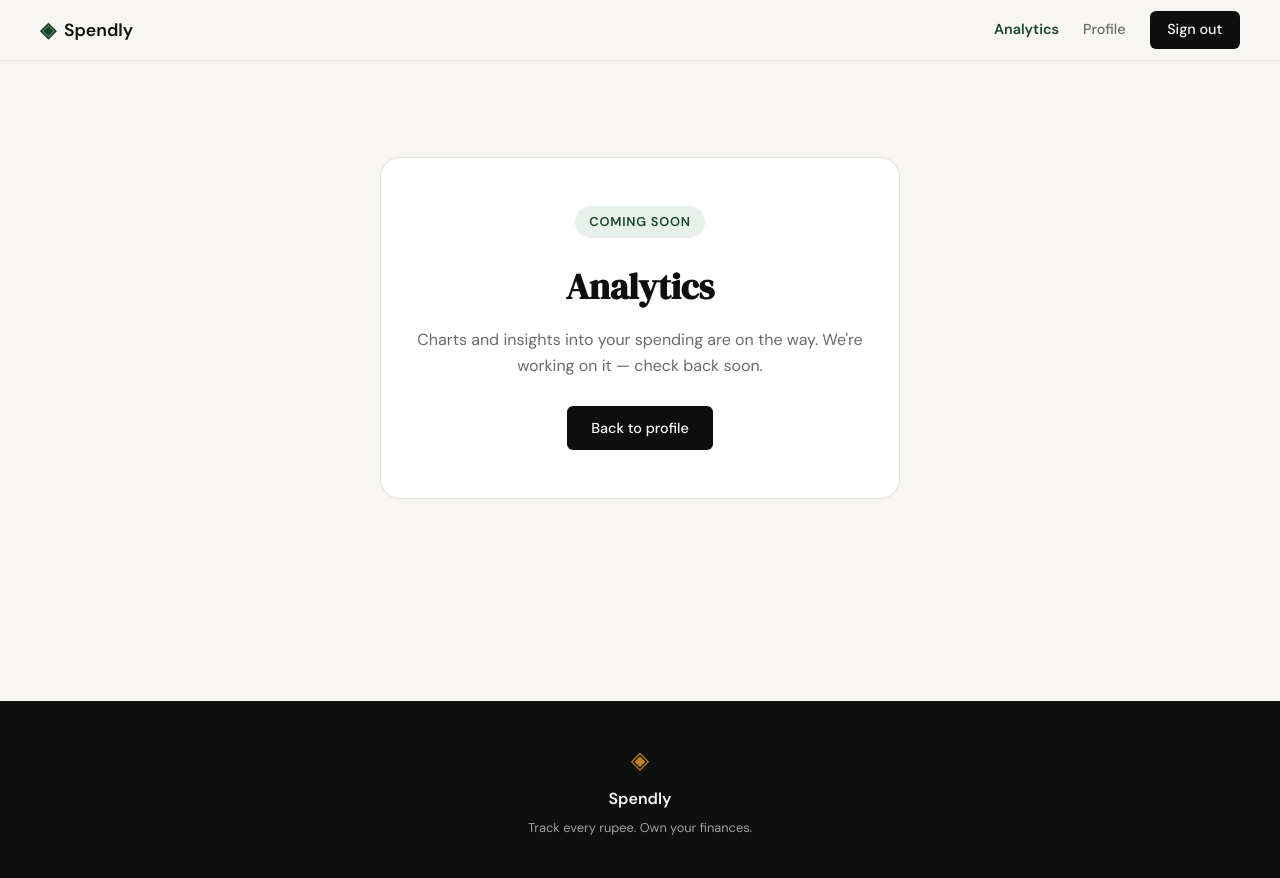
After one commit to Sunil-prajapati/spendily, a Flask app: page /analytics in a window 1280 px wide. The commit adds this page. Run offline with Flask 3, Linux system fonts and the light colour scheme; the visitor is signed in with stand-in values (Sample User, id 1).

Commit message:
analytics page added

```diff
--- a/app.py
+++ b/app.py
@@ -176,6 +176,12 @@ def profile():
     )
 
 
+@app.route("/analytics")
+@login_required
+def analytics():
+    return render_template("analytics.html")
+
+
 @app.route("/expenses/add")
 def add_expense():
     return "Add expense — coming in Step 7"
--- /dev/null
+++ b/static/css/analytics.css
@@ -0,0 +1,41 @@
+.analytics-section {
+    padding: 6rem 1.5rem;
+    display: flex;
+    justify-content: center;
+}
+
+.analytics-card {
+    max-width: 520px;
+    width: 100%;
+    background: var(--paper-card);
+    border: 1px solid var(--border);
+    border-radius: var(--radius-lg);
+    padding: 3rem 2rem;
+    text-align: center;
+}
+
+.analytics-badge {
+    display: inline-block;
+    background: var(--accent-light);
+    color: var(--accent);
+    font-size: 0.8rem;
+    font-weight: 600;
+    letter-spacing: 0.06em;
+    text-transform: uppercase;
+    padding: 0.35rem 0.9rem;
+    border-radius: 999px;
+    margin-bottom: 1.25rem;
+}
+
+.analytics-title {
+    font-family: var(--font-display);
+    font-size: 2.25rem;
+    color: var(--ink);
+    margin-bottom: 0.75rem;
+}
+
+.analytics-text {
+    color: var(--ink-muted);
+    line-height: 1.6;
+    margin-bottom: 1.75rem;
+}
--- a/static/css/style.css
+++ b/static/css/style.css
@@ -102,6 +102,7 @@ a { color: inherit; text-decoration: none; }
 
 .nav-links a { color: var(--ink-muted); transition: color 0.2s; }
 .nav-links a:hover { color: var(--ink); }
+.nav-links a.active { color: var(--accent); font-weight: 600; }
 
 .nav-cta {
     background: var(--ink) !important;
--- /dev/null
+++ b/templates/analytics.html
@@ -0,0 +1,21 @@
+{% extends "base.html" %}
+
+{% block title %}Analytics — Spendly{% endblock %}
+
+{% block head %}
+<link rel="stylesheet" href="{{ url_for('static', filename='css/analytics.css') }}">
+{% endblock %}
+
+{% block content %}
+<section class="analytics-section">
+    <div class="analytics-card">
+        <span class="analytics-badge">Coming soon</span>
+        <h1 class="analytics-title">Analytics</h1>
+        <p class="analytics-text">
+            Charts and insights into your spending are on the way.
+            We're working on it — check back soon.
+        </p>
+        <a href="{{ url_for('profile') }}" class="btn btn-primary">Back to profile</a>
+    </div>
+</section>
+{% endblock %}
--- a/templates/base.html
+++ b/templates/base.html
@@ -20,6 +20,7 @@
             </a>
             <div class="nav-links">
                 {% if session.get("user_id") %}
+                    <a href="{{ url_for('analytics') }}"{% if request.endpoint == 'analytics' %} class="active" aria-current="page"{% endif %}>Analytics</a>
                     <a href="{{ url_for('profile') }}">Profile</a>
                     <a href="{{ url_for('logout') }}" class="nav-cta">Sign out</a>
                 {% else %}
```
Also changed, not shown: tests/test_analytics.py (added, +82 -0 lines).
